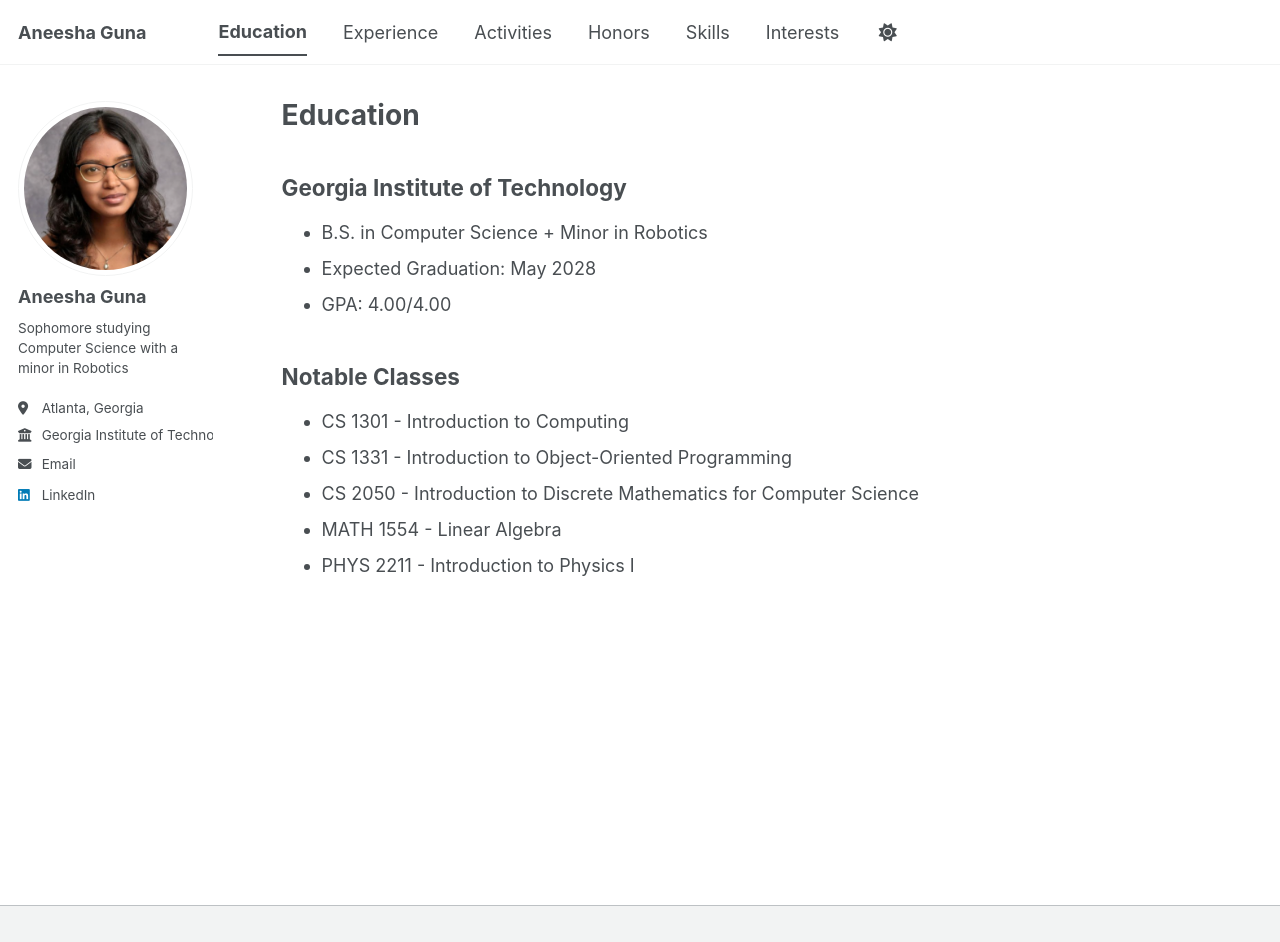
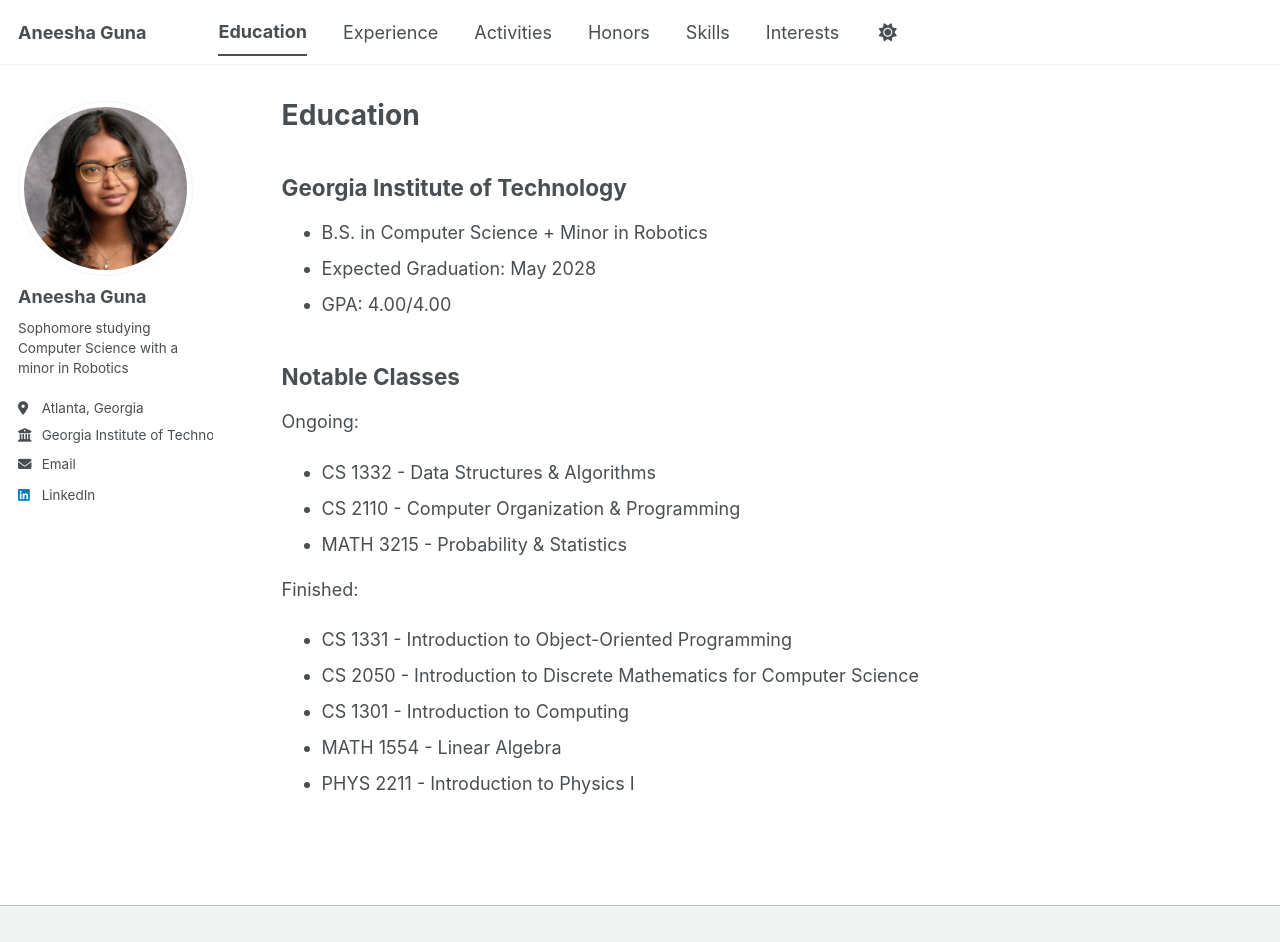
Before and after one commit to aneeshaguna/aneeshaguna.github.io, a Jekyll site: the page built from _pages/education.md, in a window 1280 px wide and 942 px high. Built offline with Jekyll 4.4.1, drawn with Linux system fonts in a browser that asks for light colours; a style sheet for code colours, icons or effects is not loaded.

Commit message:
more classes

```diff
--- a/_pages/education.md
+++ b/_pages/education.md
@@ -17,8 +17,14 @@
 
 
 ## Notable Classes
-* CS 1301 - Introduction to Computing
+Ongoing:
+* CS 1332 - Data Structures & Algorithms
+* CS 2110 - Computer Organization & Programming
+* MATH 3215 - Probability & Statistics
+
+Finished:
 * CS 1331 - Introduction to Object-Oriented Programming
 * CS 2050 - Introduction to Discrete Mathematics for Computer Science
+* CS 1301 - Introduction to Computing
 * MATH 1554 - Linear Algebra
 * PHYS 2211 - Introduction to Physics I
```
